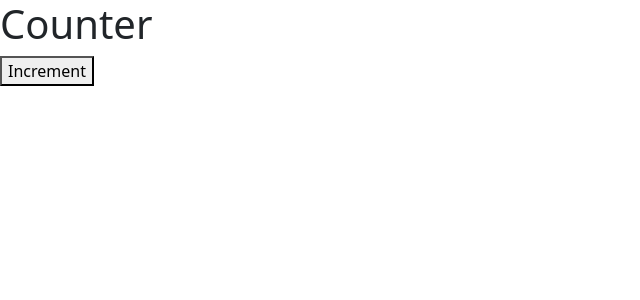
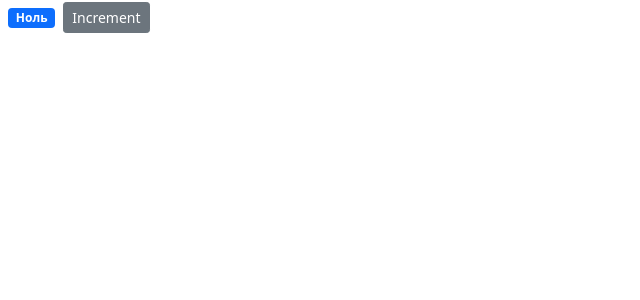
Before and after one commit to Den9rcq/counter-app, a React (Create React App) app: page / in a window 1280 px wide. Shown: the top 300 px of the page, without its empty margins (0-640 px from the left). Built offline with nearby package versions, Linux system fonts and the light colour scheme.

Commit message:
changing button and badge styles

```diff
--- a/src/components/counter.jsx
+++ b/src/components/counter.jsx
@@ -1,10 +1,12 @@
-import React from 'react';
+import React, {useState} from 'react';
 
 const Counter = () => {
+	const [count, setCount] = useState(0)
+	const formCount = () => count === 0 ? 'Ноль' : count
 	return (
 		<>
-			<h1>Counter</h1>
-			<button>Increment</button>
+			<span className='badge bg-primary m-2'>{formCount()}</span>
+			<button className='btn btn-secondary btn-sm'>Increment</button>
 		</>
 	)
 }
--- a/src/index.js
+++ b/src/index.js
@@ -12,8 +12,4 @@ ReactDOM.render(
 	</React.StrictMode>,
 	document.getElementById('root')
 );
-
-// If you want to start measuring performance in your app, pass a function
-// to log results (for example: reportWebVitals(console.log))
-// or send to an analytics endpoint. Learn more: https://bit.ly/CRA-vitals
 reportWebVitals();
```
Also changed, not shown: public/index.html (+0 -23 lines).
